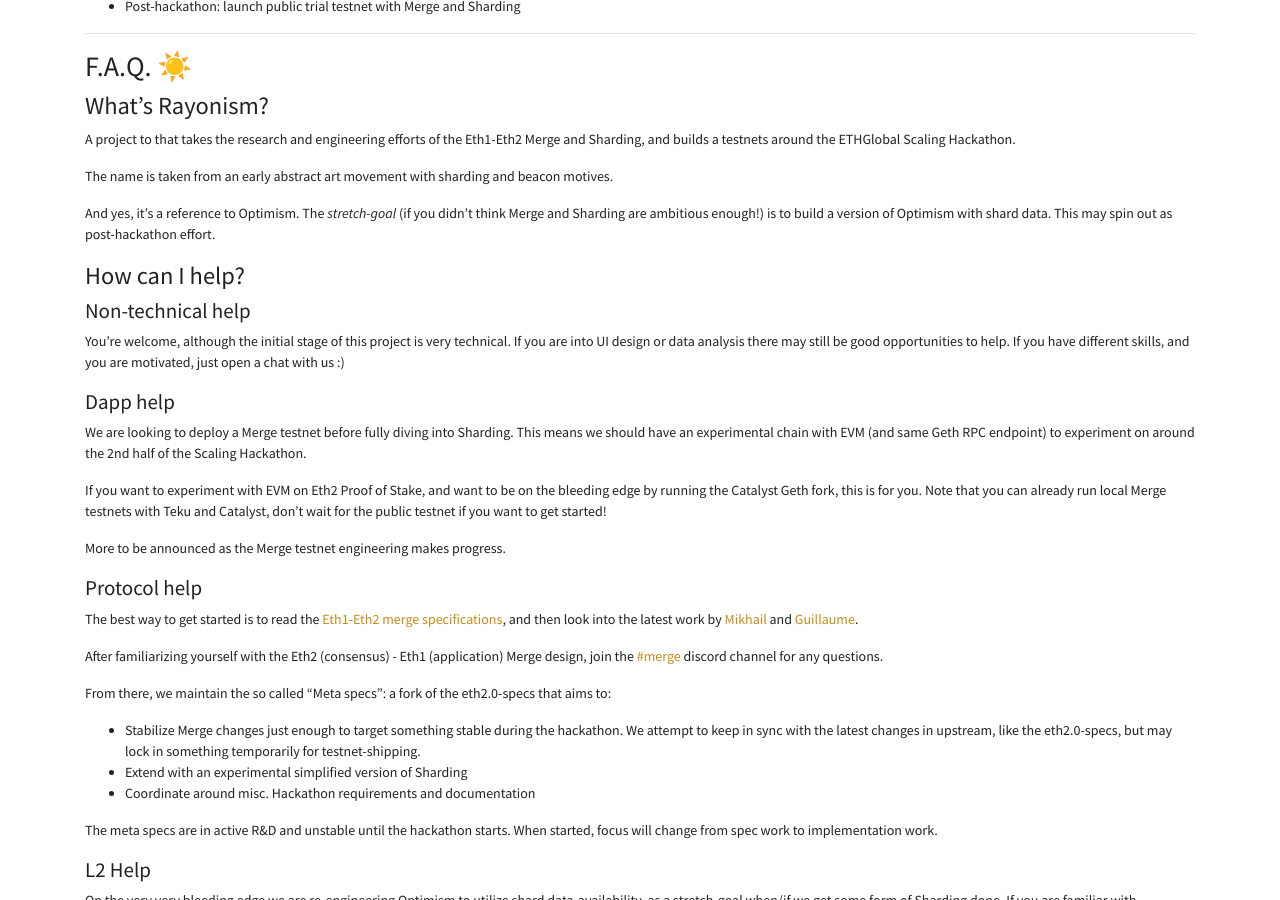
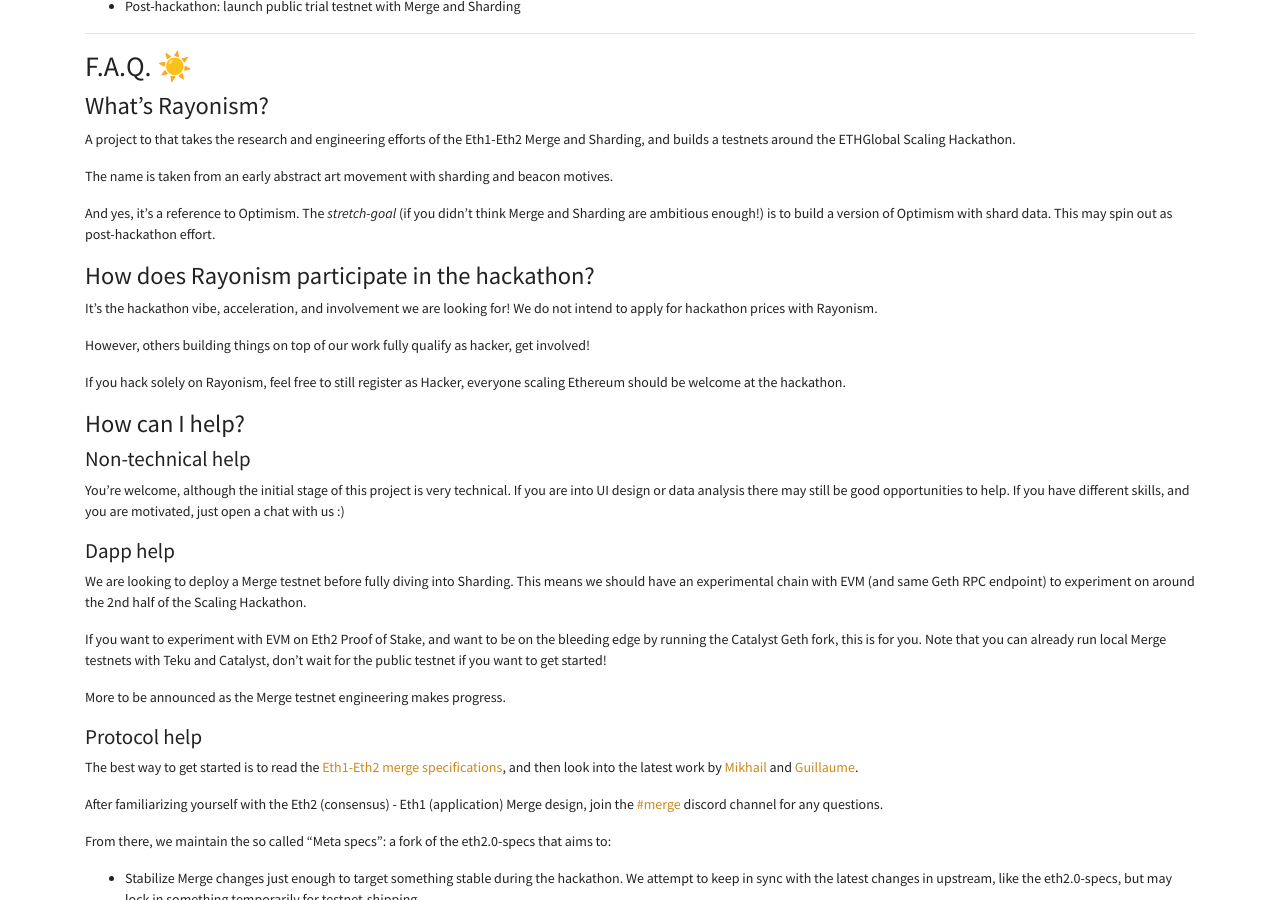
Before and after one commit to protolambda/rayonism, a Jekyll site: the page built from index.md, in a window 1280 px wide and 900 px high, scrolled down 1653 px. Built offline with Jekyll 4.4.1, drawn with Linux system fonts in a browser that asks for light colours.

Commit message:
note about hackathon participation

```diff
--- a/index.md
+++ b/index.md
@@ -40,6 +40,16 @@
 
 And yes, it's a reference to Optimism. The *stretch-goal* (if you didn't think Merge and Sharding are ambitious enough!)
 is to build a version of Optimism with shard data. This may spin out as post-hackathon effort.
+
+### How does Rayonism participate in the hackathon?
+
+It's the hackathon vibe, acceleration, and involvement we are looking for!
+We do not intend to apply for hackathon prices with Rayonism.
+
+However, others building things on top of our work fully qualify as hacker, get involved!
+
+If you hack solely on Rayonism, feel free to still register as Hacker,
+everyone scaling Ethereum should be welcome at the hackathon.
 
 ### How can I help?
 
```
